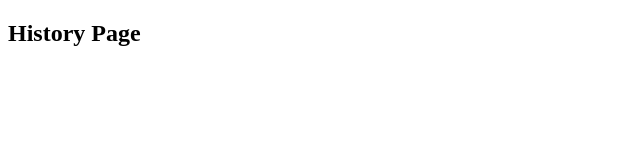
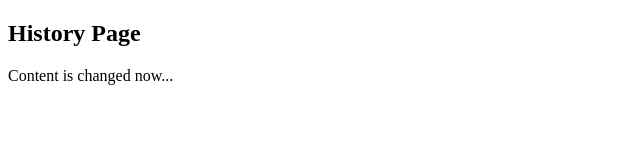
Before and after one commit to rajnishb2/git_test_repo, a plain HTML site: page history.html in a window 1280 px wide. Shown: the whole page, without its empty margins (0-640 px from the left). Drawn offline with Linux system fonts and the light colour scheme.

Commit message:
Changed to history.html page as new content added

```diff
--- a/history.html
+++ b/history.html
@@ -5,5 +5,6 @@
 	</head>
 	<body>
 		<h2>History Page</h2>
+		<p>Content is changed now...</p>
 	</body>
 </html>
```
